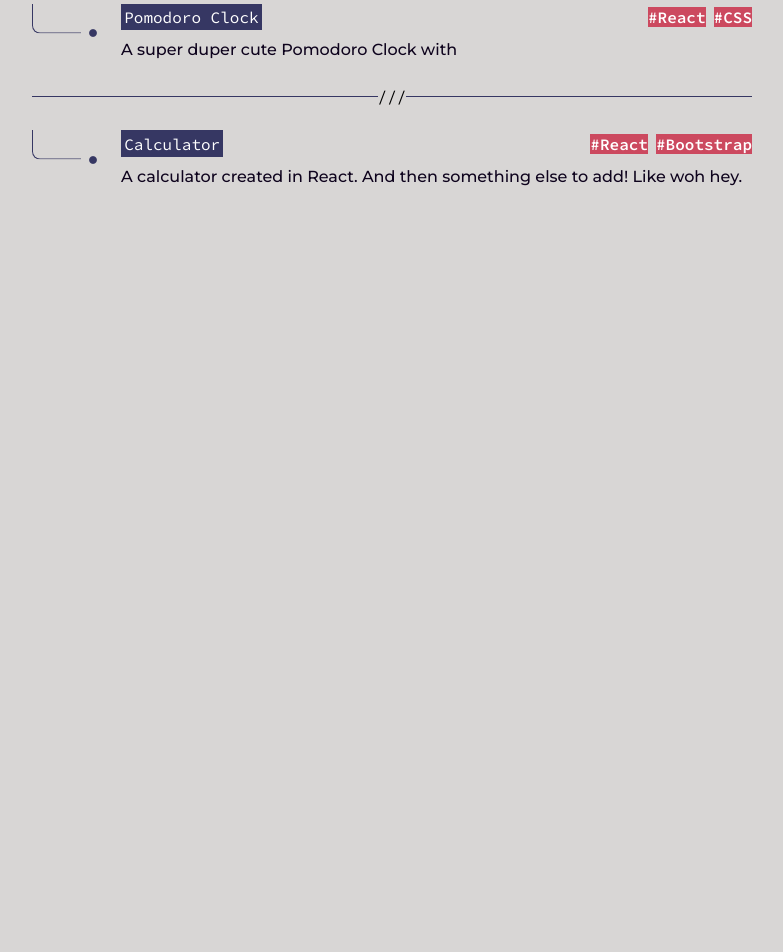
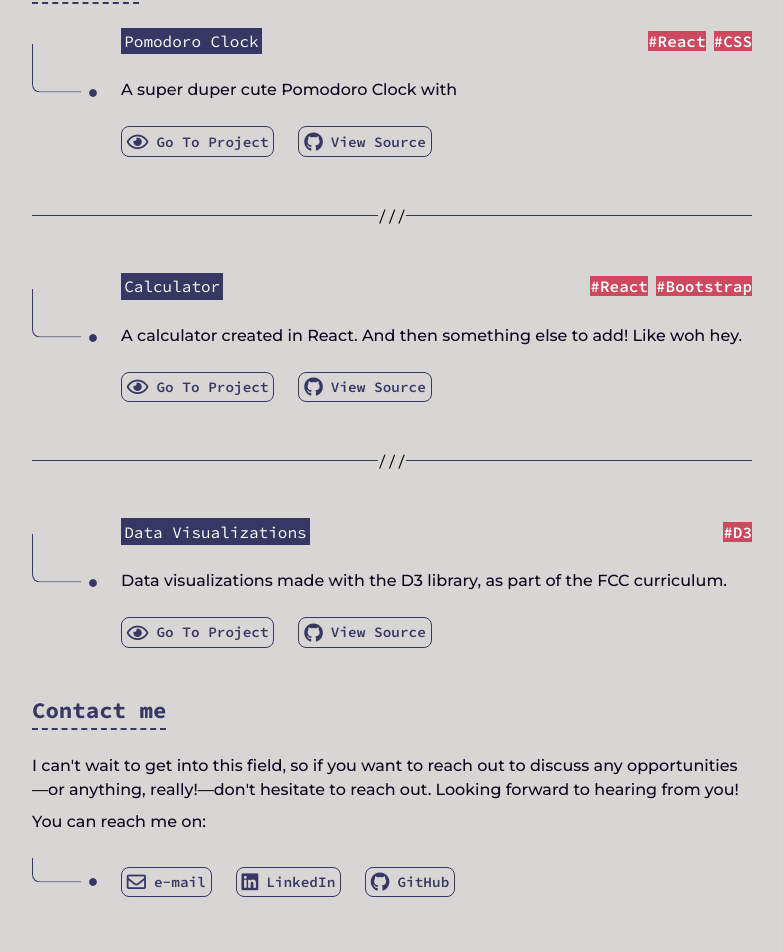
Before and after one commit to qvistsson/qvistsson.github.io, a React (Create React App) app: page / in a window 1280 px wide. Shown: the part 460-1412 px from the top of the page, without its empty margins (72-855 px from the left). Before the commit the page ends 800 px from the top, so only its background shows below. Built offline with nearby package versions, Linux system fonts and the light colour scheme.

Commit message:
design updates

```diff
--- a/src/App.js
+++ b/src/App.js
@@ -23,11 +23,17 @@ function App() {
           excl={false}
         />
         <Modules.TextContainer content={Text.Introduction()} />
-        <Modules.SubHeader text="Projects" margin="m-top m-bottom" />
+        <Modules.SubHeader text="Projects" margin="m-top-large m-bottom" />
         <Modules.Project {...Projects.pomodoro} />
         <Modules.ProjectDivider divString="///" />
         <Modules.Project {...Projects.calculator} />
+        <Modules.ProjectDivider divString="///" />
+        <Modules.Project {...Projects.dataviz} />
+        <Modules.SubHeader text="Contact me" margin="m-top-large m-bottom" id="contact-info" />
+        <Modules.TextContainer content={Text.ContactMe()} />
+        <Modules.ContactSocials />
       </div>
+      <Modules.Footer />
     </div>
   );
 }
--- a/src/Modules.js
+++ b/src/Modules.js
@@ -2,8 +2,13 @@ import React from 'react';
 
 function SiteLogo() {
   return (
-    <div className="site-logo">
-      <p>Q</p>
+    <div className="flex-row align-center justify-start">
+      <div className="site-logo">
+        <p>Q</p>
+      </div>
+      <a className="contact-top m-left-large" href="#contact-info">
+        Contact
+      </a>
     </div>
   );
 }
@@ -31,7 +36,25 @@ function Project(props) {
               ))}
             </div>
           </div>
-          <p className="intro-body m-top-small">{props.description}</p>
+          <p className="intro-body m-top m-bottom">{props.description}</p>
+          <div className="flex-row">
+            <a
+              href={props.gitLink}
+              target="_blank"
+              rel="noopener noreferrer"
+              className="link-social"
+            >
+              <i className="far fa-eye"></i>Go To Project
+            </a>
+            <a
+              href={props.gitLink}
+              target="_blank"
+              rel="noopener noreferrer"
+              className="link-social m-left"
+            >
+              <i className="fab fa-github"></i>View Source
+            </a>
+          </div>
         </div>
       </div>
     </div>
@@ -40,7 +63,7 @@ function Project(props) {
 
 function SubHeader(props) {
   return (
-    <div className={props.margin}>
+    <div className={props.margin} id={props.id}>
       <div className="sub-header-container flex-row justify-start align-stretch max-width m-left-large">
         <div className="sub-header-deco-div"></div>
         <h2 className="sub-header">{props.text}</h2>
@@ -80,11 +103,80 @@ function TextContainer(props) {
 
 function ProjectDivider(props) {
   return (
-    <div className="project-divider flex-row align-center justify-center m-left-large max-width m-top m-bottom">
+    <div className="project-divider flex-row align-center justify-center m-left-large max-width m-top-large m-bottom-large">
       <div className="horizontal-line"></div>
       <p className="proj-div-text">{props.divString}</p>
       <div className="horizontal-line"></div>
     </div>
+  );
+}
+
+function ContactSocials(props) {
+  return (
+    <div className="project m-left-large max-width flex-column align-start">
+      <div className="flex-row align-center maxed">
+        <div className="project-angle-deco"></div>
+        <i className="fas fa-circle m-left-small project-circle"></i>
+        <div className="project-content m-left grow">
+          <div className="flex-row">
+            <a
+              href={props.gitLink}
+              target="_blank"
+              rel="noopener noreferrer"
+              className="link-social"
+            >
+              <i className="far fa-envelope"></i>e-mail
+            </a>
+            <a
+              href={props.gitLink}
+              target="_blank"
+              rel="noopener noreferrer"
+              className="link-social m-left"
+            >
+              <i className="fab fa-linkedin"></i>LinkedIn
+            </a>
+            <a
+              href={props.gitLink}
+              target="_blank"
+              rel="noopener noreferrer"
+              className="link-social m-left"
+            >
+              <i className="fab fa-github"></i>GitHub
+            </a>
+          </div>
+        </div>
+      </div>
+    </div>
+  );
+}
+
+function Footer() {
+  return (
+    <footer className="flex-row justify-center align-center">
+      <p class="footer-text">© Qvistsson 2020</p>
+      <i className="fas fa-circle m-left-small m-right-small footer-circle"></i>
+      <p class="footer-text">
+        Powered by{' '}
+        <a
+          href="https://reactjs.org/"
+          target="_blank"
+          rel="noopener noreferrer"
+        >
+          React
+        </a>
+      </p>
+      <i className="fas fa-circle m-left-small m-right-small footer-circle"></i>
+      <p class="footer-text">
+        Icons from{' '}
+        <a
+          href="https://fontawesome.com/"
+          target="_blank"
+          rel="noopener noreferrer"
+        >
+          Font Awesome
+        </a>
+      </p>
+    </footer>
   );
 }
 
@@ -96,4 +188,6 @@ export {
   ShowyIndent,
   TextContainer,
   ProjectDivider,
+  ContactSocials,
+  Footer,
 };
--- a/src/Projects.js
+++ b/src/Projects.js
@@ -1,9 +1,9 @@
 const Projects = {
   pomodoro: {
     title: 'Pomodoro Clock',
-    description:
-      'A super duper cute Pomodoro Clock with',
+    description: 'A super duper cute Pomodoro Clock with',
     tags: ['React', 'CSS'],
+    gitLink: 'google.com',
   },
   calculator: {
     title: 'Calculator',
@@ -11,6 +11,12 @@ const Projects = {
       'A calculator created in React. And then something else to add! Like woh hey.',
     tags: ['React', 'Bootstrap'],
   },
+  dataviz: {
+    title: 'Data Visualizations',
+    description:
+      'Data visualizations made with the D3 library, as part of the FCC curriculum.',
+    tags: ['D3'],
+  },
 };
 
 export default Projects;
--- a/src/Text.js
+++ b/src/Text.js
@@ -4,7 +4,7 @@ const Introduction = function () {
   return (
     <div>
       <p className="intro-body m-bottom-small">
-        Or less uniquely, Oscar - that's my name. And I've been all about front
+        Or less uniquely, Oscar—that's my name. And I've been all about front
         end development since April 2020, when I realized coding and design was
         my jam. Since then I've been on a relatively intense self-studying
         journey, and I've already learned a bunch of things. I got a good handle
@@ -20,4 +20,17 @@ const Introduction = function () {
   );
 };
 
-export { Introduction };
+const ContactMe = function () {
+  return (
+    <div>
+      <p className="intro-body m-bottom-small">
+        I can't wait to get into this field, so if you want to reach out to discuss
+        any opportunities—or anything, really!—don't hesitate to reach out. Looking forward
+        to hearing from you!
+      </p>
+      <p className="intro-body m-bottom">You can reach me on:</p>
+    </div>
+  );
+};
+
+export { Introduction, ContactMe };
--- a/src/css/style.css
+++ b/src/css/style.css
@@ -4,6 +4,7 @@
   --theme2: rgb(54, 55, 99);
   --text: rgb(14, 3, 29);
   --pop: rgb(204, 73, 95);
+  --clickable: rgb(65, 182, 11);
 }
 
 /*
@@ -11,6 +12,21 @@
   border: 1px solid rgba(255, 255, 255, 0.418);
 }
 */
+
+a.contact-top {
+  font-family: 'Source Code Pro', monospace;
+  text-decoration: none;
+  font-size: 1rem;
+  font-weight: 600;
+  border: 1px solid var(--theme2);
+  padding: 0.5rem;
+  border-radius: 0.5rem;
+}
+
+a.contact-top:hover {
+  background-color: var(--theme2);
+  color: var(--bg);
+}
 
 body {
   background-color: var(--bg);
@@ -96,6 +112,24 @@ p.proj-tag::before {
   content: '#';
 }
 
+p.footer-text {
+  font-size: 0.8rem;
+  color: var(--theme2);
+}
+
+i.footer-circle {
+  color: var(--theme2);
+  font-size: 0.3rem;
+}
+
+footer a {
+  color: var(--theme2);
+}
+
+footer a:hover {
+  color: var(--pop);
+}
+
 .max-width {
   max-width: 45rem;
 }
@@ -174,3 +208,26 @@ h2.sub-header {
   border-bottom: 0.1rem solid var(--theme2);
   flex: 1;
 }
+
+a.link-social {
+  color: var(--theme2);
+  text-decoration: none;
+  font-family: 'Source Code Pro', monospace;
+  font-size: 0.9rem;
+  font-weight: 600;
+  padding: 0.3rem;
+  border-radius: 0.5rem;
+  display: inline-flex;
+  align-items: center;
+  border: 1px solid var(--theme2);
+}
+
+a.link-social i {
+  margin-right: 0.5rem;
+  font-size: 1.2rem;
+}
+
+a.link-social:hover {
+  color: var(--pop);
+  border-color: var(--pop);
+}
```
